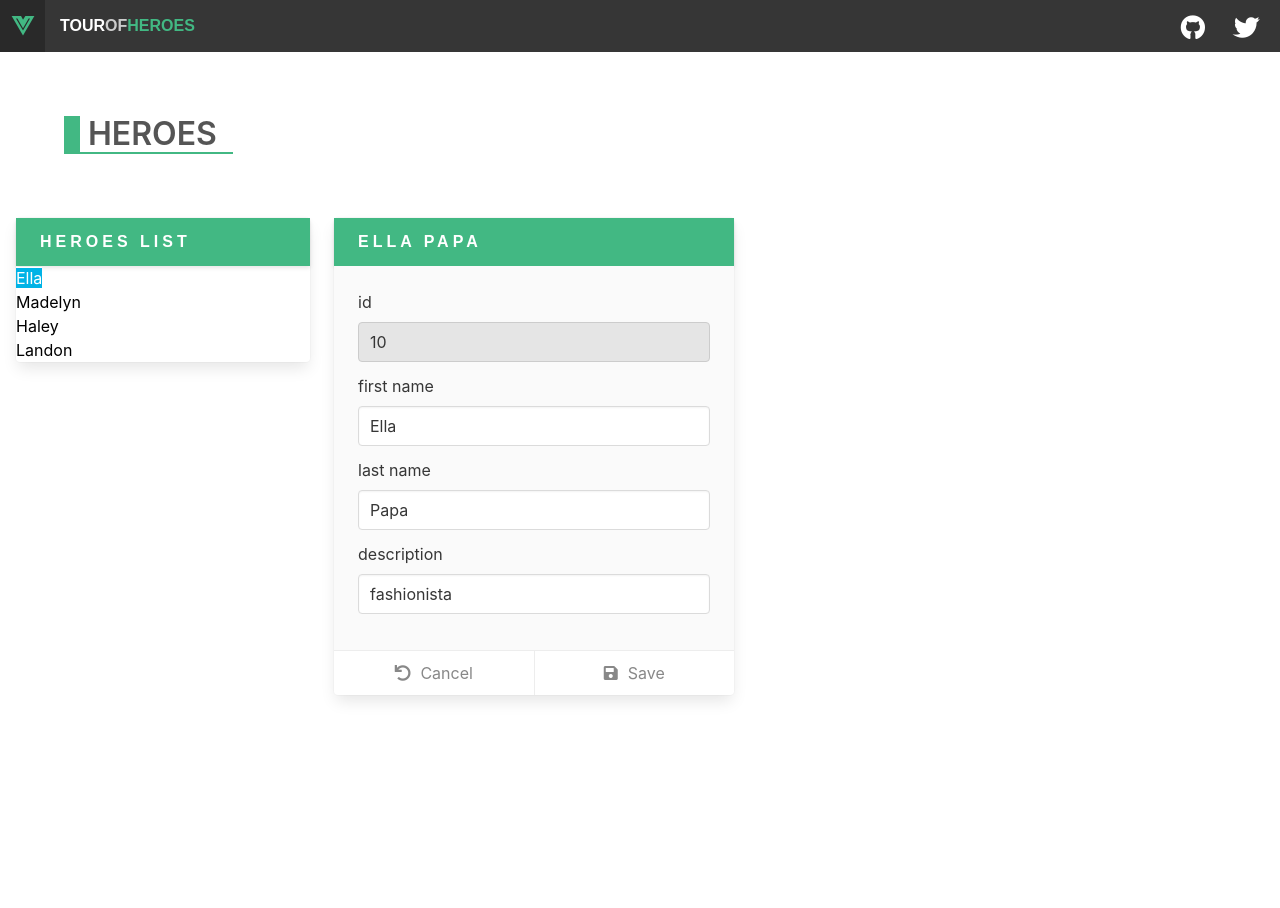
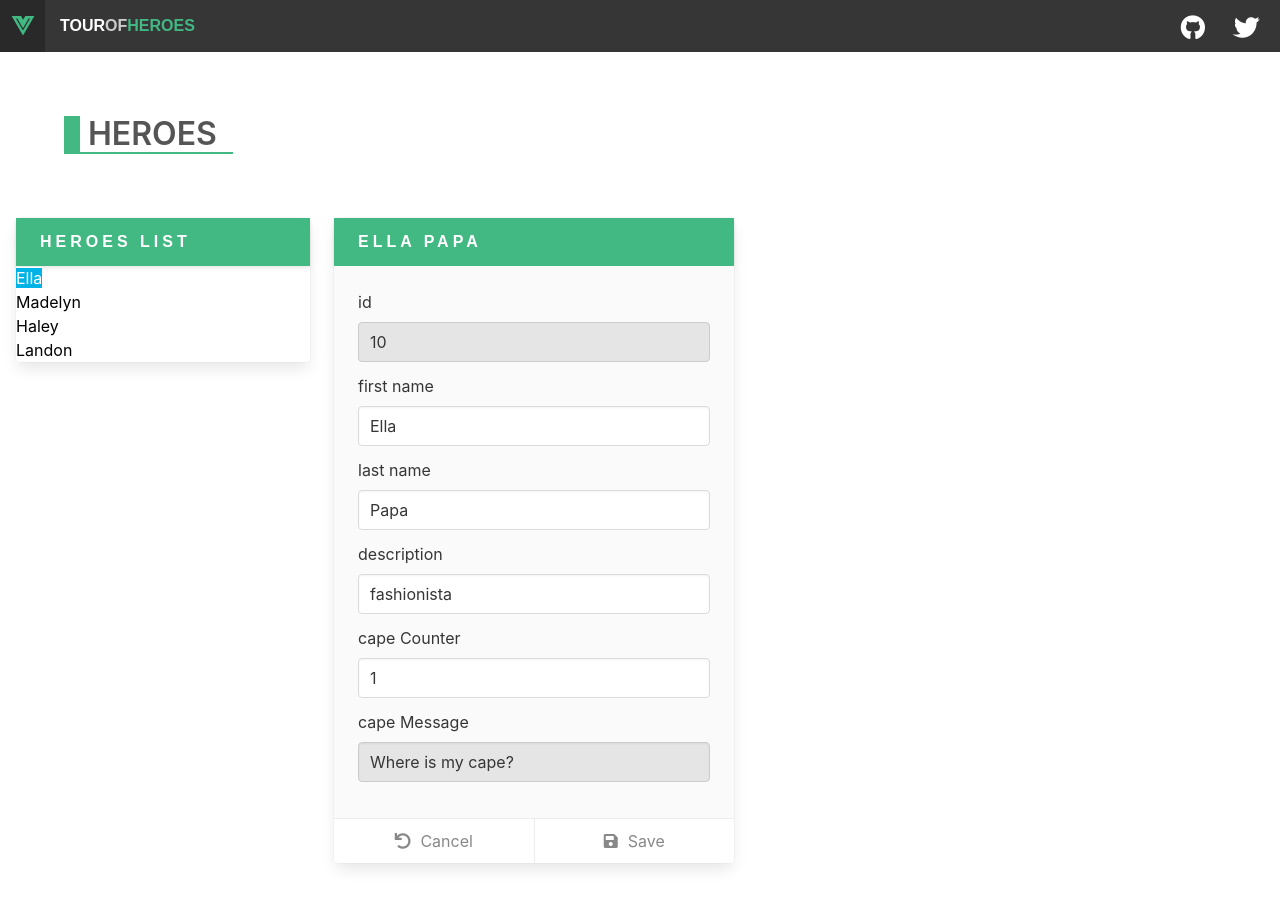
Before and after one commit to Rumam786/ch-no-5, a Vue app: page / in a window 1280 px wide. Both pictures are taken after a click on the link "Ella". Shown: the top 908 px of the page. Before the commit the page ends 800 px from the top, so only its background shows below. Built offline with nearby package versions, Linux system fonts and the light colour scheme.

Commit message:
watching properties

```diff
--- a/src/components/heroes.vue
+++ b/src/components/heroes.vue
@@ -45,6 +45,14 @@
                             <label class="label" for="description">description</label>
                             <input class="input" id="description" v-model="selectedHero.description" />
                         </div>
+                        <div class="field">
+                            <label class="label" for="capeCounter">cape Counter</label>
+                            <input class="input" id="capeCounter" type="number" v-model="selectedHero.capeCounter" />
+                        </div>
+                        <div class="field">
+                            <label class="label" for="capeMessage">cape Message</label>
+                            <label class="input" name="capeMessage">{{capeMessage}}</label>
+                        </div>
                     </div>
                 </div>
                 <footer class="card-footer">
@@ -68,24 +76,28 @@ const ourHeroes = [{
         id: 10,
         firstName: 'Ella',
         lastName: 'Papa',
+        capeCounter: 1,
         description: 'fashionista',
     },
     {
         id: 20,
         firstName: 'Madelyn',
         lastName: 'Papa',
+        capeCounter: 2,
         description: 'the cat whisperer',
     },
     {
         id: 30,
         firstName: 'Haley',
         lastName: 'Papa',
+        capeCounter: 3,
         description: 'pen wielder',
     },
     {
         id: 40,
         firstName: 'Landon',
         lastName: 'Papa',
+        capeCounter: 4,
         description: 'arc trooper',
     },
 ];
@@ -96,6 +108,7 @@ export default {
             heroes: [],
             selectedHero: undefined,
             message: '',
+            capeMessage:'',
         };
     },
     computed: {
@@ -121,13 +134,13 @@ export default {
         handleTheCapes(newValue) {
             const value = parseInt(newValue, 10);
             switch (value) {
-                case 0:
+                case 1:
                     this.capeMessage = 'Where is my cape?';
                     break;
-                case 1:
+                case 2:
                     this.capeMessage = 'One is all I need';
                     break;
-                case 2:
+                case 3:
                     this.capeMessage = 'Alway have a spare';
                     break;
                 default:
@@ -147,5 +160,14 @@ export default {
             this.selectedHero = hero;
         },
     },
+    watch: {
+         'selectedHero.capeCounter': {
+            immediate: true,
+            handler(newValue, oldValue) {
+                console.log('watcher evaluated. old=${oldValue}, new=${newValue}');
+                this.handleTheCapes(newValue);
+            }
+        }
+    },
 };
 </script>
```
